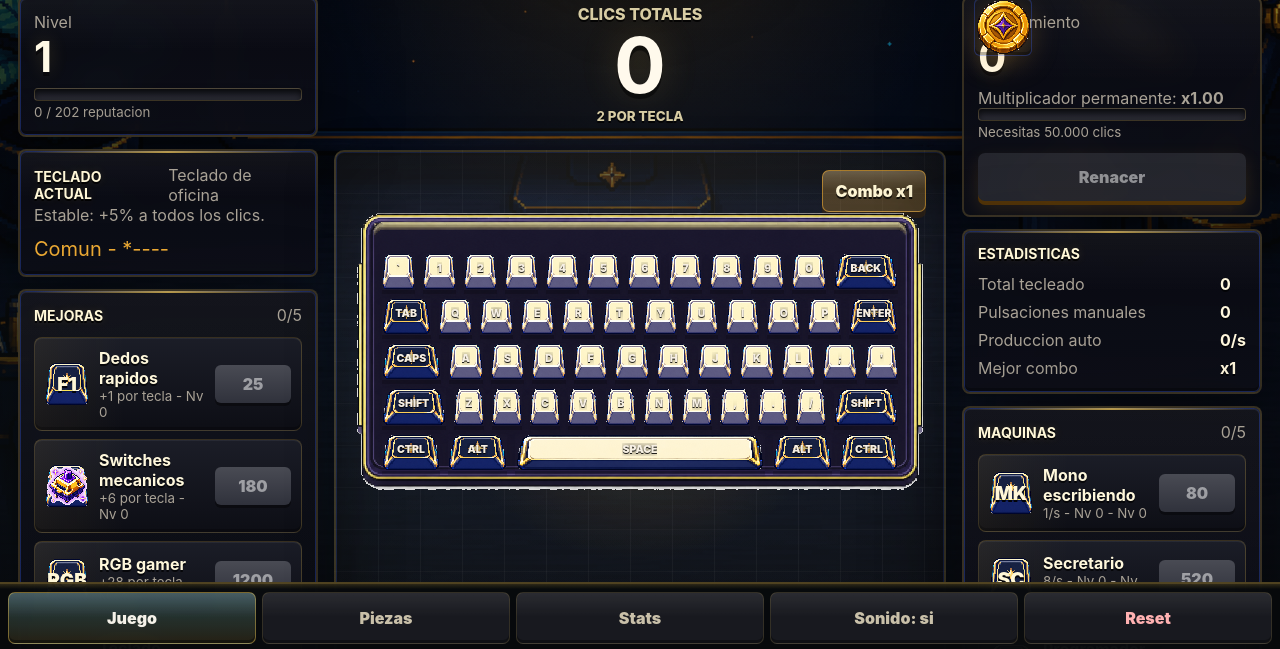
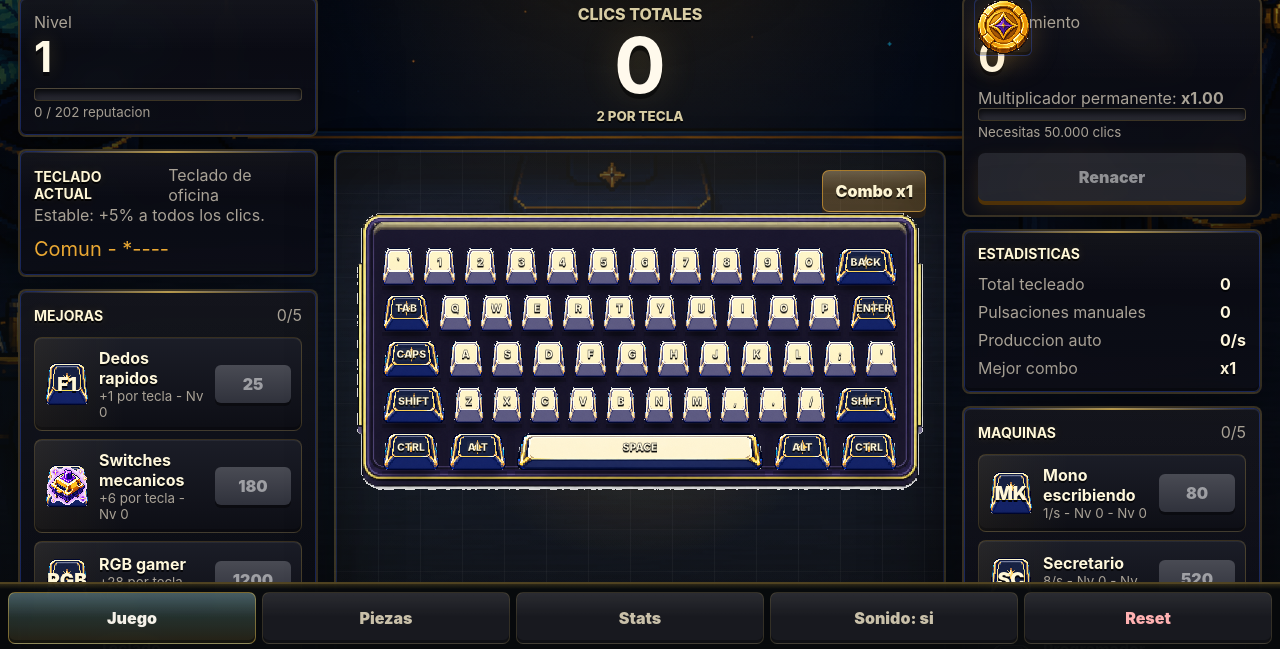
Before and after one commit to SnoW-099/keyboard-Clicker, a website built with Vite: page index.html in a window 1280 px wide. Shown: the part 148-797 px from the top of the page. Built offline with nearby package versions, Linux system fonts and the light colour scheme.

Commit message:
Improve key depth and labels

```diff
--- a/style.css
+++ b/style.css
@@ -278,7 +278,7 @@ small,
 
   left: 4.8%;
   right: 4.8%;
-  top: 15%;
+  top: 13%;
   bottom: 8%;
 
   display: flex;
@@ -325,12 +325,27 @@ small,
   user-select: none;
 
   image-rendering: pixelated;
+  position: relative;
 
   box-shadow:
     0 4px 0 rgba(0, 0, 0, 0.18),
     0 8px 11px rgba(0, 0, 0, 0.14);
 
   transition: transform 80ms ease, filter 80ms ease, background 80ms ease, box-shadow 80ms ease;
+}
+
+.keycap::after {
+  content: "";
+  position: absolute;
+  left: 12%;
+  right: 12%;
+  bottom: -5px;
+  height: 9px;
+  border-radius: 50%;
+  background: rgba(0, 0, 0, 0.38);
+  filter: blur(3px);
+  z-index: -1;
+  pointer-events: none;
 }
 
 .keycap:hover {
@@ -346,6 +361,13 @@ small,
     0 1px 0 rgba(0, 0, 0, 0.28),
     0 4px 8px rgba(0, 0, 0, 0.16),
     0 0 18px rgba(240, 173, 53, 0.32);
+}
+
+.keycap:active::after,
+.keycap.pressed::after {
+  bottom: -2px;
+  height: 5px;
+  opacity: 0.72;
 }
 
 .keycap.special-key {
@@ -371,10 +393,15 @@ small,
   overflow: hidden;
   text-overflow: ellipsis;
   max-width: 90%;
-  transform: translateY(-1px);
+  position: relative;
+  z-index: 1;
+  transform: translateY(-2px);
+  color: #fff8dc;
+  -webkit-text-stroke: 0.35px rgba(9, 10, 18, 0.86);
   text-shadow:
-    0 1px 0 rgba(0, 0, 0, 0.85),
-    0 0 6px rgba(0, 0, 0, 0.72);
+    0 1px 0 rgba(0, 0, 0, 0.95),
+    0 2px 0 rgba(0, 0, 0, 0.42),
+    0 0 7px rgba(255, 244, 190, 0.28);
 }
 
 .combo-pill {
```
